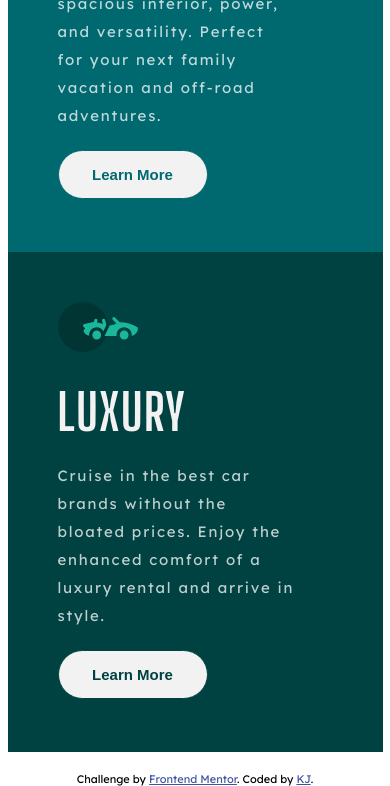
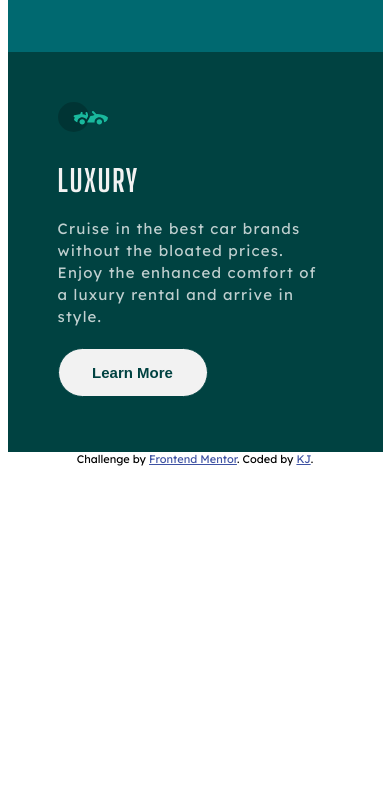
Before and after one commit to Karthick-J-11/3-column-preview-card-component-main, a plain HTML site: page index.html in a window 390 px wide. Shown: the part 748-1534 px from the top of the page. After the commit the page ends 1214 px from the top, so only its background shows below. Drawn offline with Linux system fonts and the light colour scheme.

Commit message:
correction

```diff
--- a/index.html
+++ b/index.html
@@ -41,12 +41,12 @@
       <button>Learn More</button>
     </div>
   </section>
-  <section>
-  <div class="attribution">
-    Challenge by <a href="https://www.frontendmentor.io?ref=challenge" target="_blank">Frontend Mentor</a>.
-    Coded by <a href="#">KJ</a>.
-  </div>
-</section>
 </main>
+<footer>
+<div class="attribution">
+  Challenge by <a href="https://www.frontendmentor.io?ref=challenge" target="_blank">Frontend Mentor</a>.
+  Coded by <a href="#">KJ</a>.
+</div>
+</footer>
 </body>
 </html>
--- a/styles.css
+++ b/styles.css
@@ -10,7 +10,7 @@ body {
 }
 main {
   width: 1440px;
-  height: 800px;
+  height: 500px;
   display: flex;
   flex-direction: column;
   justify-content: center;
@@ -19,8 +19,8 @@ main {
   gap: 20px;
 }
 .container {
-  width: 1440px;
-  height: 600px;
+  width: 900px;
+  height: 400px;
   display: flex;
   justify-content: center;
   align-items: center;
@@ -29,10 +29,11 @@ main {
 .card {
   display: flex;
   flex-direction: column;
-  width: 400px;
-  height: 600px;
+  width: 300px;
+  height: 450px;
   align-items: flex-start;
-  padding: 50px;
+  padding: 50px 50px 50px 30px;
+
 }
 
 .container .card:nth-child(1) {
@@ -48,13 +49,13 @@ main {
 }
 
 .card img {
-  width: 80px;
-  height: 50px;
+  width: 50px;
+  height: 30px;
 }
 
 .card h1 {
   padding: 30px 0 20px 0;
-  font-size: 50px;
+  font-size: 30px;
   color: hsl(0, 0%, 95%);
   font-family: 'Big Shoulders Display', cursive;
   text-transform: uppercase;
@@ -64,13 +65,14 @@ main {
 }
 
 .card p {
+  width: 245px;
   font-size: 15px;
   color: hsla(0, 0%, 100%, 0.75);
   font-family: 'Lexend Deca', sans-serif;
-  font-weight: normal;
-  letter-spacing: 1.8px;
-  padding-right: 36px;
-  line-height: 28px;
+  font-weight:lighter;
+  letter-spacing: 1.2px;
+  line-height: 22px;
+
 }
 
 .card button {
@@ -79,7 +81,7 @@ main {
   width: 150px;
   border-radius: 25px;
   border: 1px solid;
-  margin-top: 125px;
+  margin-top: 80px;
   font-size: 15px;
   font-weight: bold;
 }
@@ -131,9 +133,19 @@ main {
     display: flex;
     flex-direction: column;
     width: 375px;
-    height: 500px;
+    height: 400px;
     align-items: flex-start;
     padding: 50px;
+  }
+
+  .card p {
+    width: 270px;
+    font-size: 15px;
+    color: hsla(0, 0%, 100%, 0.75);
+    font-family: 'Lexend Deca', sans-serif;
+    font-weight:lighter;
+    letter-spacing: 1.2px;
+    line-height: 22px;
   }
 
   .card button {
```
